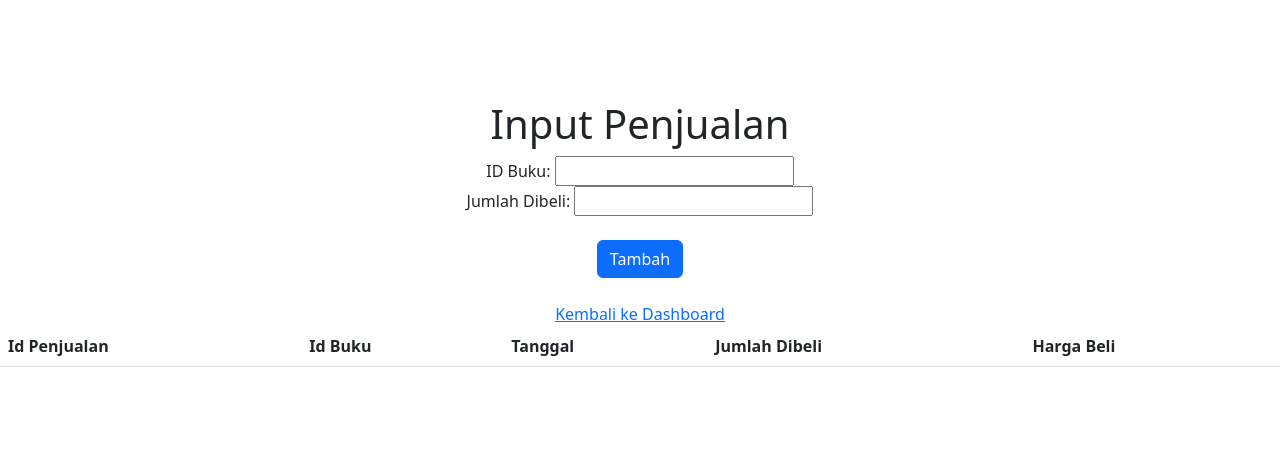
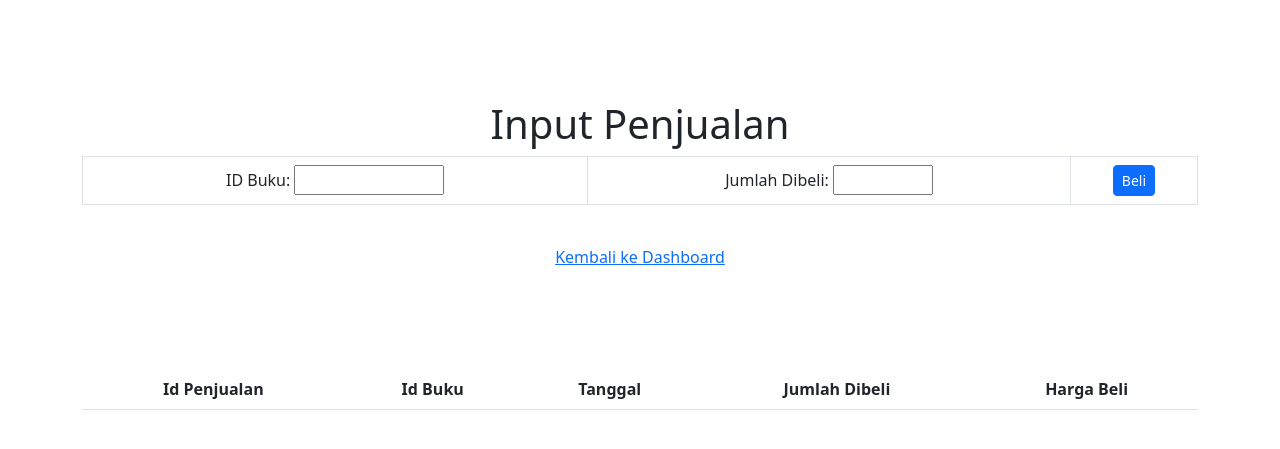
Before and after one commit to Zerfoz/toko_buku, a Flask app: page /penjualan in a window 1280 px wide. Shown: the part 70-519 px from the top of the page. Run offline with Flask 3, Linux system fonts and the light colour scheme; the visitor is signed in with stand-in values (Sample User, id 1); lists and menus that the app fills with data are empty; some libraries are stand-ins or nearby versions.

Commit message:
penjualan.html

```diff
--- a/templates/kasir/penjualan.html
+++ b/templates/kasir/penjualan.html
@@ -39,22 +39,36 @@
         {% endif %}
 
         <form action="/penjualan" method="POST">
-            <div class="form-group">
-                <label for="id_buku">ID Buku:</label>
-                <input type="text" class="" id="id_buku" name="id_buku" required>
+            <table class="table table-bordered">
+                <tr>
+                    <td>
+                        <div class="form-group mb-0">
+                            <label for="id_buku" class="sr-only">ID Buku:</label>
+                            <input type="text" class="" id="id_buku" name="id_buku" required style="max-width: 150px;">
                         </div>
-            <div class="form-group">
-                <label for="jumlah_dibeli">Jumlah Dibeli:</label>
-                <input type="number" class="text" id="jumlah_dibeli" name="jumlah_dibeli" min="1" required>
+                    </td>
+                    <td>
+                        <div class="form-group mb-0">
+                            <label for="jumlah_dibeli" class="sr-only">Jumlah Dibeli:</label>
+                            <input type="number" class="" id="jumlah_dibeli" name="jumlah_dibeli" min="1" required
+                                style="max-width: 100px;">
                         </div>
-            <br>
-            <button type="submit" class="btn btn-primary">Tambah</button>
+                    </td>
+                    <td>
+                        <button type="submit" class="btn btn-primary btn-sm">Beli</button>
+                    </td>
+                </tr>
+            </table>
         </form>
+
+
+
 
         <br>
 
         <a href="{{ url_for('dashboard_kasir') }}">Kembali ke Dashboard</a>
     </div>
+    <div class="container">
         <div class="row">
             <div class="col-md-12">
                 <div class="search-form">
@@ -82,13 +96,12 @@
                             </tbody>
                         </table>
                     </form>
-
-
                 </div>
             </div>
         </div>
     </div>
 
+
     <script src="{{ url_for('static', filename='js/bootstrap.min.js') }}"></script>
 </body>
 
```
Lines whose indentation alone changed are shown as unchanged.
